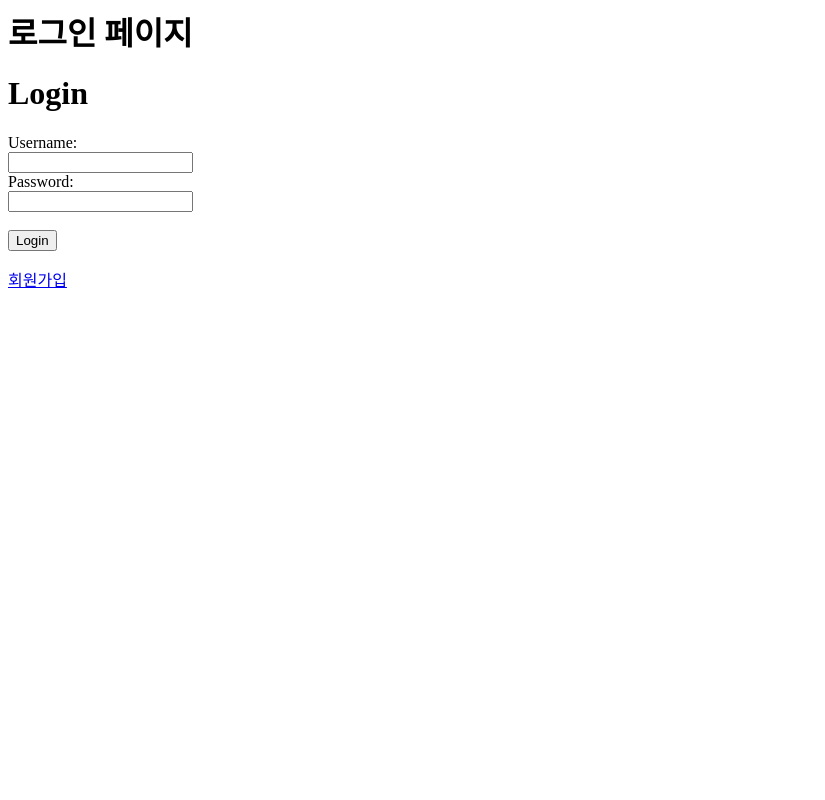
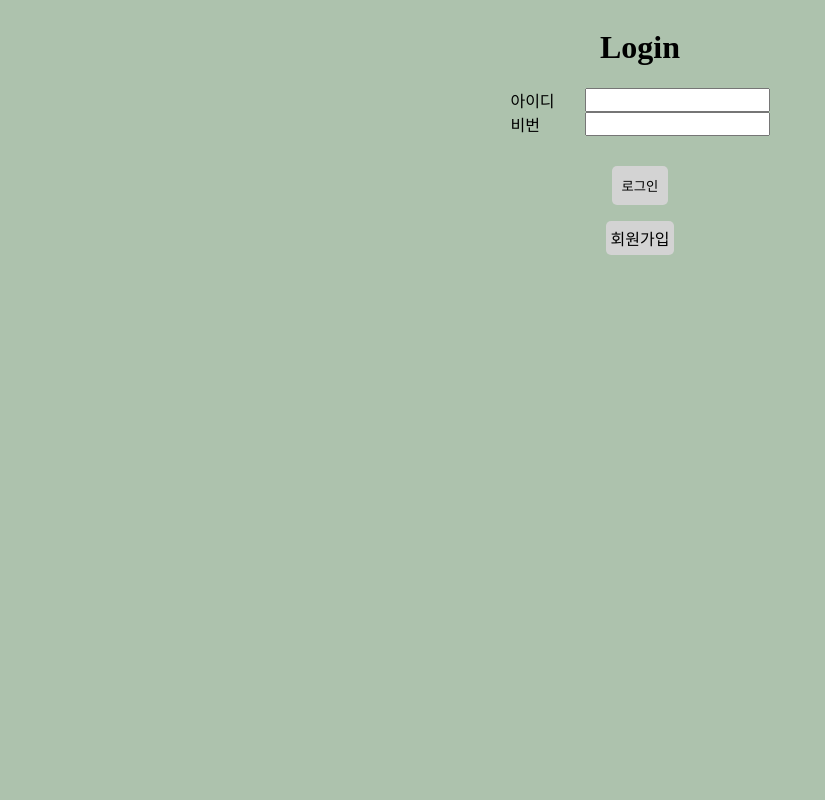
Before and after one commit to gamzazoha/gamzatakoyaki, a Django app: page /user/login/ in a window 1280 px wide. Shown: the whole page, without its empty margins (0-825 px from the left). Run offline with Django 4.2, Linux system fonts and the light colour scheme.

Commit message:
수정수정수정

```diff
--- a/home/templates/category__beauty.html
+++ b/home/templates/category__beauty.html
@@ -20,7 +20,7 @@
             <div class="header">
                 <div class="header__title">
                     <span>여가/뷰티🎨</span>
-                    <span><a href="homepage_1.html">OuO: Offer you offer</a></span>
+                    <span><a href="../">OuO: Offer you offer</a></span>
                 </div>
                 <div class="header__regions">
                     <ul>
--- a/login/templates/login.html
+++ b/login/templates/login.html
@@ -1,24 +1,19 @@
-<h1>로그인 페이지</h1>
-
 {% if error %}
 {{ error }}
-<br>
-<br>
 {% endif %}
-<h1>Login</h1>
-
-<form method="POST" action="{% url 'login'%}">
-{% csrf_token %}
-    Username:
-    <br>
-    <input name="username" type="text" value="">
-    <br>
-    Password:
-    <br>
-    <input name="password" type="password" value="">
-    <br>
-    <br>
-    <input class="btn btn-primary" type="submit" value="Login">
-</form>
-
-<a href="{% url 'signup' %}" method = 'POST' > 회원가입</a>
+<body style="background: rgb(173, 194, 173); display: flex; flex-direction: column; align-items: center;">
+    <h1>Login</h1>
+    <form style="display: flex; flex-direction: column; align-items: center;" method="POST" action="{% url 'login'%}">
+        {% csrf_token %}
+        <div style="width: 100%; display: flex; justify-content: space-between;">
+            <span style="margin-right: 30px;">아이디</span>
+            <input name="username" type="text" value="">
+        </div>
+        <div style="width: 100%; display: flex; justify-content: space-between;">
+            <span style="margin-right: 30px;">비번</span>
+            <input name="password" type="password" value="">
+        </div>
+        <input style="border: 0; cursor: pointer; margin-top: 30px; border-radius: 5px; padding: 10px; background: lightgray;" class="btn btn-primary" type="submit" value="로그인">
+    </form>
+    <a style="text-decoration: none; border-radius: 5px; padding: 5px; background: lightgray; color: black;" href="{% url 'signup' %}" method = 'POST' > 회원가입</a>
+</body>
```
